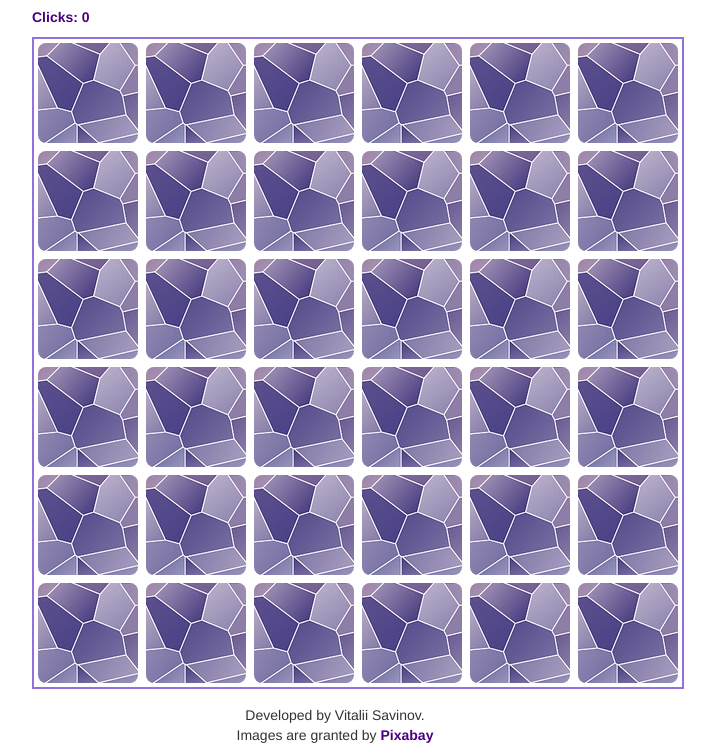
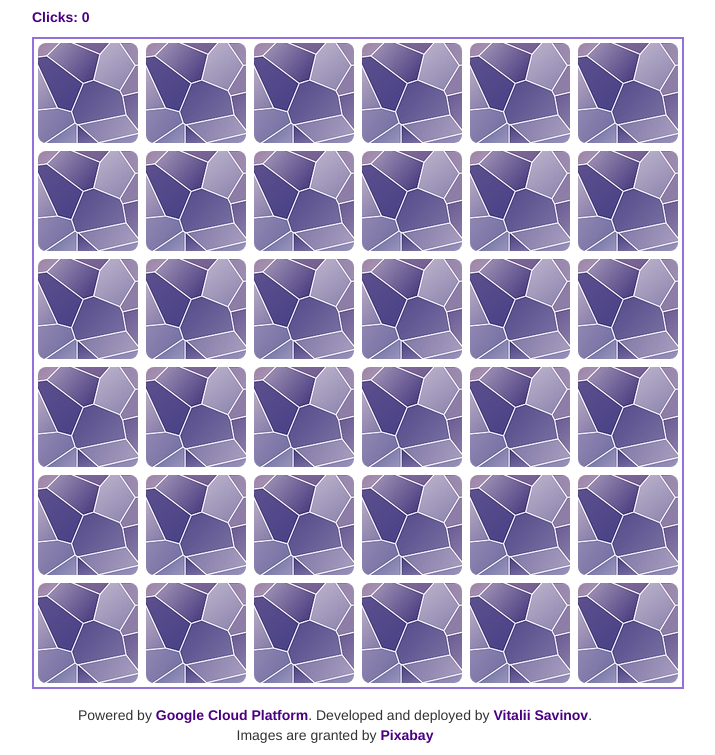
Before and after one commit to vitsavinov/memteach, a website built with webpack: page index.html in a window 1280 px wide. Shown: the part 63-818 px from the top of the page, without its empty margins (305-1020 px from the left). Built offline with nearby package versions, Linux system fonts and the light colour scheme.

Commit message:
Some updates in the footer of index.html

```diff
--- a/index.html
+++ b/index.html
@@ -67,7 +67,7 @@
     </table>
     </div>
 	<div class="footer">
-		<p>Developed by Vitalii Savinov. <br />Images are granted by <a href="https://pixabay.com">Pixabay</a></p>
+		<p>Powered by <a href="https://cloud.google.com">Google Cloud Platform</a>. Developed and deployed by <a href="https://github.com/vitsavinov/">Vitalii Savinov</a>. <br />Images are granted by <a href="https://pixabay.com">Pixabay</a></p>
 	</div>
 </div>
 
```
